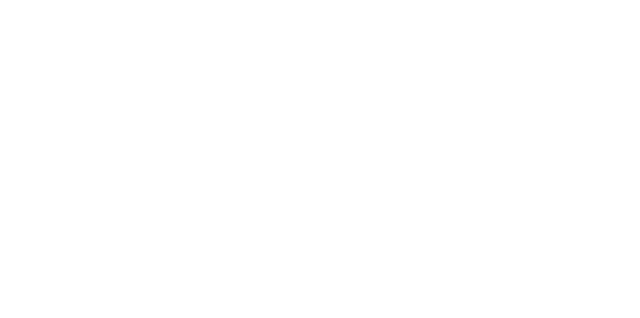
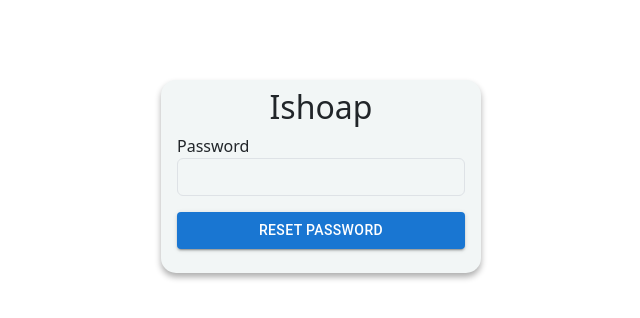
Before and after one commit to Nitinsingh2002/IShoap, a React app in the folder ishoap-frontend/: page /reset-password/1 in a window 1280 px wide. Before the commit this address had no page. Shown: the top 318 px of the page, without its empty margins (319-959 px from the left). Built offline with nearby package versions, Linux system fonts and the light colour scheme.

Commit message:
feat: added reset pasword functionality

```diff
--- a/ishoap-frontend/src/App.tsx
+++ b/ishoap-frontend/src/App.tsx
@@ -44,6 +44,8 @@
 import { OrderFail } from "./component/OrderSucess/PaymentFail";
 import { OrderFailure } from "./component/OrderSucess/OrderFail";
 import { ShowOrder } from "./component/showOrder/showOrder";
+import { FindAccount } from "./component/forgotPassword/Emailfind";
+import { ResetPassword } from "./component/forgotPassword/ResetPassword";
 
 
 
@@ -73,10 +75,12 @@
             <Route path="/order/add-address" element={<><Navbar /> <AdForm /></>} />
             <Route path="/search/:query" element={<><Navbar /><SearchBar /> <SearchPage /></>} />
             <Route path="/order/fail" element={<><Navbar></Navbar><OrderFailure></OrderFailure></>} />
-            <Route path="/order-details" element={<><Navbar></Navbar><ShowOrder></ShowOrder></>}/>
+            <Route path="/order-details" element={<><Navbar></Navbar><ShowOrder></ShowOrder></>} />
             <Route path="/order/sucessful" element={<><Navbar /><OrderSuccess /></>} />
             <Route path="/order/fail/:orderId" element={<><Navbar /><OrderFail /></>} />
             <Route path="/order/fail" element={<><Navbar></Navbar><OrderFailure></OrderFailure></>} />
+            <Route path="/user/forgotPassword" element={<><FindAccount /></>} />
+            <Route path="/reset-password/:token" element={<><ResetPassword /></>} />
 
 
             <Route path="/vendor" element={<VendorNavbar />}>
--- /dev/null
+++ b/ishoap-frontend/src/component/forgotPassword/Emailfind.tsx
@@ -0,0 +1,83 @@
+import { Button } from "@mui/material";
+import axios from "axios";
+import { useFormik } from "formik";
+import { useState } from "react";
+import { useCookies } from "react-cookie";
+import { useNavigate } from "react-router-dom";
+import * as Yup from 'yup';
+
+
+export const FindAccount = () => {
+
+    const [loading, setLoading] = useState<boolean>(false)
+    const [error, setError] = useState<String | undefined>(undefined);
+    const [message, setMessage] = useState<string>();
+
+
+
+    const validationSchema = Yup.object().shape({
+        email: Yup.string().email("Invalid email address").required("Email is required"),
+    });
+
+    const formik = useFormik({
+        initialValues: {
+            email: "",
+
+        },
+        validationSchema: validationSchema,
+        onSubmit: async (formData) => {
+            setLoading(true)
+            try {
+                const { email } = formData;
+                const response = await axios.post('http://localhost:8000/user/forgot-password', { email })
+                setMessage(response.data);
+
+            } catch (error: any) {
+                setError(error.response?.data?.message || "An error occurred. Please try again.");
+            } finally {
+                setLoading(false)
+            }
+        }
+    });
+    return (
+        <>
+            <form onSubmit={formik.handleSubmit} className="login-form">
+                <h2 className="text-center mb-2 pt-2">Ishoap</h2>
+
+                <div className='form-group mb-2'>
+                    <label htmlFor="email">Email</label>
+                    <input type="email"
+                        className="form-control"
+                        id="email"
+                        name="email"
+                        value={formik.values.email}
+                        onChange={formik.handleChange}
+                    />
+                    {formik.errors.email && formik.touched.email && <div className="text-danger">{formik.errors.email}</div>}
+                </div>
+
+
+                <div className='form-group mb-2 mt-3'>
+                    <Button variant="contained" type='submit' sx={{ width: '100%' }} color={loading ? "error" : 'primary'} >
+                        {loading ? "Please wait" : "click here"}
+                    </Button>
+                </div>
+
+                {
+                    message &&
+                    <div className="text-center  text-success">
+                        {message}
+                    </div>
+                }
+
+                {error && (
+                    <div className="text-center text-danger">
+                        {error}
+                    </div>
+                )}
+
+
+            </form>
+        </>
+    )
+}
--- /dev/null
+++ b/ishoap-frontend/src/component/forgotPassword/ResetPassword.tsx
@@ -0,0 +1,90 @@
+import { Button } from "@mui/material";
+import axios from "axios";
+import { useFormik } from "formik";
+import { useState } from "react";
+import { useParams } from "react-router-dom";
+import * as Yup from 'yup';
+
+export const ResetPassword = () => {
+    const [loading, setLoading] = useState<boolean>(false);
+    const [error, setError] = useState<string | undefined>(undefined);
+    const [message, setMessage] = useState<string>();
+    const { token } = useParams();
+    console.log(token)
+
+    const validationSchema = Yup.object().shape({
+        password: Yup.string()
+        .matches(
+            /^(?=.*\d)(?=.*[!@#$%^&*()_+{}":;'?/>.<,]).{8,}$/,
+            'Password must be at least 8 characters long, include at least one number, and one special character'
+        )
+        .required('Password is required')
+    });
+
+    const formik = useFormik({
+        initialValues: {
+            password: "",
+        },
+        validationSchema: validationSchema,
+        onSubmit: async (formData) => {
+            setLoading(true);
+            try {
+                const { password } = formData;
+                const response = await axios.post(`http://localhost:8000/user/reset-password/${token}`, { password });
+                setMessage(response.data);
+                setError(undefined)
+            } catch (error: any) {
+                setError(error.response?.data?.message || "An error occurred. Please try again.");
+                setMessage("");
+            } finally {
+                setLoading(false);
+            }
+        },
+    });
+
+    return (
+        <>
+            <form onSubmit={formik.handleSubmit} className="login-form">
+                <h2 className="text-center mb-2 pt-2">Ishoap</h2>
+
+                <div className='form-group mb-2'>
+                    <label htmlFor="password">Password</label>
+                    <input
+                        type="password"
+                        className="form-control"
+                        id="password"
+                        name="password"
+                        value={formik.values.password}
+                        onChange={formik.handleChange}
+                    />
+                    {formik.errors.password && formik.touched.password && (
+                        <div className="text-danger ">{formik.errors.password}</div>
+                    )}
+                </div>
+
+                <div className='form-group mb-2 mt-3'>
+                    <Button
+                        variant="contained"
+                        type='submit'
+                        sx={{ width: '100%' }}
+                        color={loading ? "error" : 'primary'}
+                    >
+                        {loading ? "Please wait" : "Reset password"}
+                    </Button>
+                </div>
+
+                {message && (
+                    <div className="text-center text-success">
+                        {message}
+                    </div>
+                )}
+
+                {error && (
+                    <div className="text-center text-danger">
+                        {error}
+                    </div>
+                )}
+            </form>
+        </>
+    );
+};
--- a/ishoap-frontend/src/component/user-Login/userLogin.tsx
+++ b/ishoap-frontend/src/component/user-Login/userLogin.tsx
@@ -146,10 +146,16 @@
 
           <hr  />
 
+
+
+                <div className="form-group ">
+                    <button className="btn btn-link form-control text-center"><Link to="/user/forgotPassword">Forgot password? click here </Link></button>
+                </div>
+
+
                 <div className="form-group mb-2 mt-0">
                     <button className="btn btn-link form-control text-center"><Link to="/register">Don't have an account? Register</Link></button>
                 </div>
-
 
 
             </form>
```
